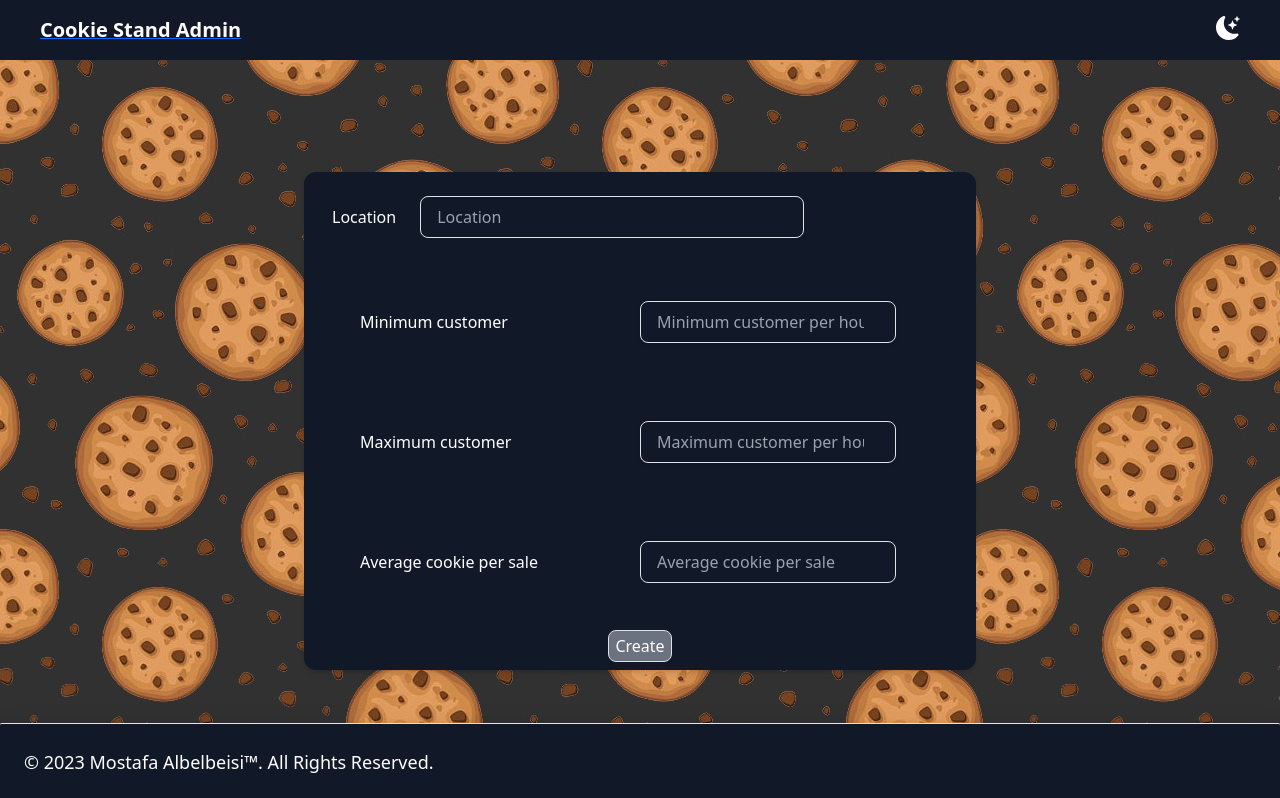
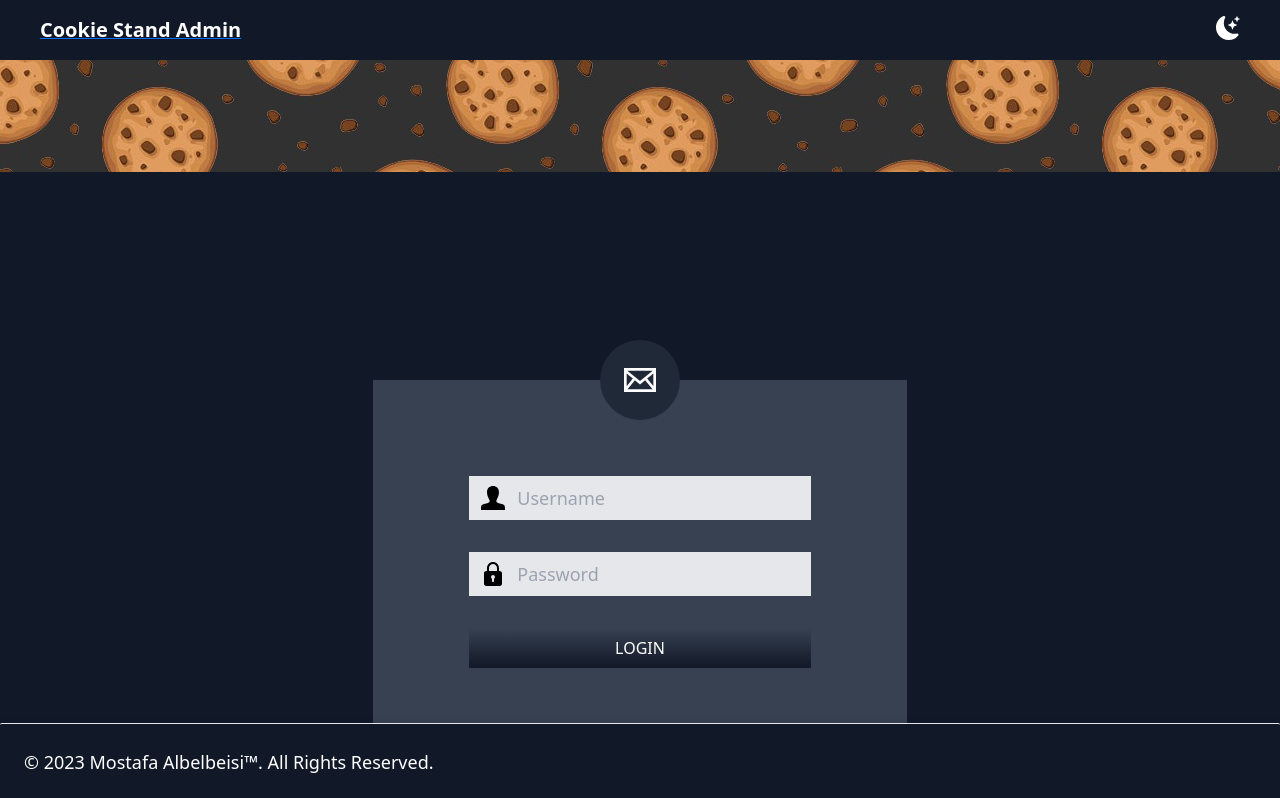
Before and after one commit to Mostafa-Albelbeisi/cookie-stand-admin, a Next.js app: page / in a window 1280 px wide. Shown: the top 798 px of the page. Built offline with nearby package versions, Linux system fonts and the light colour scheme.

Commit message:
feat: create login

```diff
--- a/app/components/Header.js
+++ b/app/components/Header.js
@@ -16,8 +16,6 @@
 
                 <BsFillMoonStarsFill onClick={toggleThemeHandler} className=' text-2xl dark:text-white' />
 
-
-
             </nav>
         </header>
 
--- /dev/null
+++ b/app/components/LoginForm.js
@@ -0,0 +1,50 @@
+import { useContext, useState } from "react"
+import { AuthContext } from "../contexts/auth";
+
+export default function LoginForm() {
+    const [userName, setUserName] = useState('');
+    const [password, SetPassword] = useState('');
+    const {login} = useContext(AuthContext);
+
+    function userNameChangeHandler(e) {
+        setUserName(e.target.value)
+    };//end function for userName
+    function passwordChangeHandler(e) {
+        SetPassword(e.target.value)
+    };//end function for Password
+
+    function submitHandler(e) {
+        e.preventDefault();
+        login({
+            userName,
+            password,
+        });
+    }//wnd function submit handler
+
+    return (
+        <div className="dark:bg-gray-900 bg-[#C69749] h-screen overflow-hidden flex items-center justify-center">
+            <div className="bg-white lg:w-5/12 md:6/12 w-10/12 shadow-3xl">
+                <div className="bg-gray-800 absolute left-1/2 transform -translate-x-1/2 -translate-y-1/2 rounded-full p-4 md:p-8">
+                    <svg width="32" height="32" viewBox="0 0 24 24" fill="#FFF">
+                        <path d="M0 3v18h24v-18h-24zm6.623 7.929l-4.623 5.712v-9.458l4.623 3.746zm-4.141-5.929h19.035l-9.517 7.713-9.518-7.713zm5.694 7.188l3.824 3.099 3.83-3.104 5.612 6.817h-18.779l5.513-6.812zm9.208-1.264l4.616-3.741v9.348l-4.616-5.607z" />
+                    </svg>
+                </div>
+                <form className="dark:bg-gray-700 p-12 md:p-24" onSubmit={submitHandler}>
+                    <div className="flex items-center text-lg mb-6 md:mb-8">
+                        <svg className="absolute ml-3" width="24" viewBox="0 0 24 24">
+                            <path d="M20.822 18.096c-3.439-.794-6.64-1.49-5.09-4.418 4.72-8.912 1.251-13.678-3.732-13.678-5.082 0-8.464 4.949-3.732 13.678 1.597 2.945-1.725 3.641-5.09 4.418-3.073.71-3.188 2.236-3.178 4.904l.004 1h23.99l.004-.969c.012-2.688-.092-4.222-3.176-4.935z" />
+                        </svg>
+                        <input type="text" id="userName" className="bg-gray-200 pl-12 py-2 md:py-4 focus:outline-none w-full" placeholder="Username" onChange={userNameChangeHandler}/>
+                    </div>
+                    <div className="flex items-center text-lg mb-6 md:mb-8">
+                        <svg className="absolute ml-3" viewBox="0 0 24 24" width="24">
+                            <path d="m18.75 9h-.75v-3c0-3.309-2.691-6-6-6s-6 2.691-6 6v3h-.75c-1.24 0-2.25 1.009-2.25 2.25v10.5c0 1.241 1.01 2.25 2.25 2.25h13.5c1.24 0 2.25-1.009 2.25-2.25v-10.5c0-1.241-1.01-2.25-2.25-2.25zm-10.75-3c0-2.206 1.794-4 4-4s4 1.794 4 4v3h-8zm5 10.722v2.278c0 .552-.447 1-1 1s-1-.448-1-1v-2.278c-.595-.347-1-.985-1-1.722 0-1.103.897-2 2-2s2 .897 2 2c0 .737-.405 1.375-1 1.722z" />
+                        </svg>
+                        <input type="password" id="password" className="bg-gray-200 pl-12 py-2 md:py-4 focus:outline-none w-full" placeholder="Password" onChange={passwordChangeHandler}/>
+                    </div>
+                    <button className="bg-gradient-to-b from-gray-700 to-gray-900 font-medium p-2 md:p-4 text-white uppercase w-full">Login</button>
+                </form>
+            </div>
+        </div>
+    )//end return
+}//end the main function
--- /dev/null
+++ b/app/contexts/auth.js
@@ -0,0 +1,28 @@
+'use client'
+import axios from "axios";
+import { createContext, useState } from "react";
+
+export const AuthContext = createContext();
+
+export function AuthWrapper({ children }) {
+    const [globalState, SetGlobalState] = useState({
+        tokens: null,
+        login,
+    })
+
+    async function login(userInfo) {
+        const url = ""
+        const res = await axios.post(url, userInfo);
+
+        SetGlobalState({
+            tokens: res.data,
+            login,
+        })
+    }//end function login
+
+    return (
+        <AuthContext.Provider value={globalState}>
+            {children}
+        </AuthContext.Provider>
+    )
+}
--- a/app/layout.jsx
+++ b/app/layout.jsx
@@ -5,13 +5,14 @@
 import Header from './components/Header'
 import Footer from './components/Footer'
 import ThemeWrapper from './contexts/theme';
+import { AuthWrapper } from './contexts/auth';
 
 export default function RootLayout({ children }) {
 
   return (
     <html lang="en">
 
-
+      <AuthWrapper>
       <ThemeWrapper>
         <body>
           <Header />
@@ -21,6 +22,7 @@
           <Footer />
         </body>
       </ThemeWrapper>
+      </AuthWrapper>
     </html>
   )
 }
--- a/app/page.jsx
+++ b/app/page.jsx
@@ -2,15 +2,19 @@
 
 import { Inter } from '@next/font/google'
 import Form from './components/Form'
+import LoginForm from './components/LoginForm';
+import { useContext } from "react"
+import { AuthContext } from './contexts/auth';
 
 const inter = Inter({ subsets: ['latin'] })
 
 export default function Home() {
+  const {tokens} = useContext(AuthContext)
   return (
     <>
-
-      <Form />
-
+      {/* <LoginForm/> */}
+      {/* <Form /> */}
+      {tokens ? <><Form/></> : <LoginForm/>}
     </>
   )
 }
--- a/package.json
+++ b/package.json
@@ -10,6 +10,7 @@
   },
   "dependencies": {
     "@next/font": "13.1.1",
+    "axios": "^1.2.2",
     "bootstrap": "^5.2.3",
     "eslint-config-next": "^13.1.1",
     "next": "^13.1.1",
```
Also changed, not shown: 1 other file (tests, documents, lock files or other folders).
